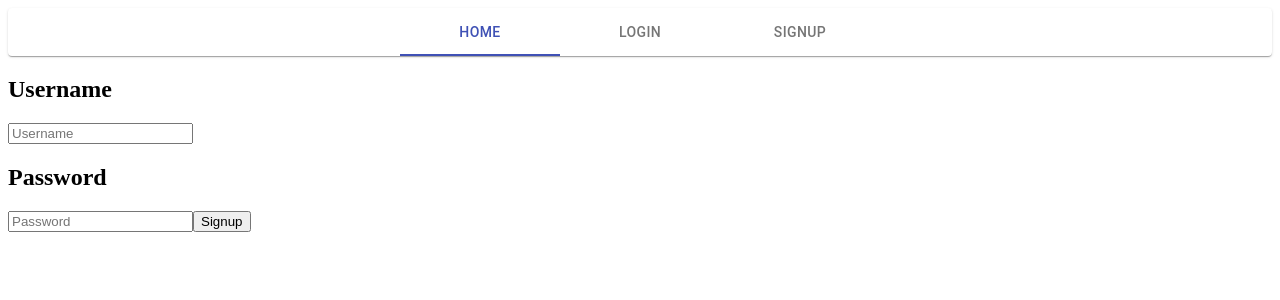
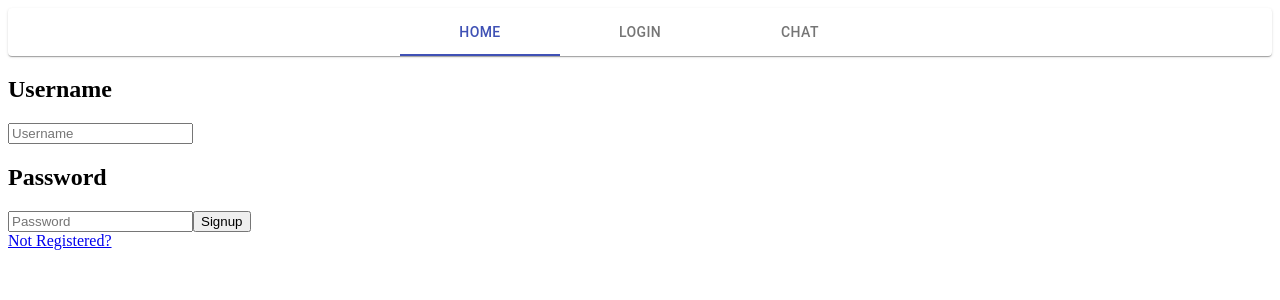
Before and after one commit to WictorSundstrom/MERN-Chat-Group, a React (Create React App) app in the folder frontend-react/: page /login in a window 1280 px wide. Shown: the top 300 px of the page. Built offline with nearby package versions, Linux system fonts and the light colour scheme.

Commit message:
added signup as a link in login

```diff
--- a/frontend-react/src/Components/App.js
+++ b/frontend-react/src/Components/App.js
@@ -1,12 +1,11 @@
 import React, { Fragment } from 'react'
 import { BrowserRouter as Router, Route } from 'react-router-dom'
 
-
 import Home from './Home'
 import Login from './Login'
-import Signup from './Signup'
+import Signup from './Signup';
 import { Nav } from './Nav'
-
+import Chat from './Chat'
 
 
 class App extends React.Component {
@@ -22,6 +21,8 @@ class App extends React.Component {
         })
     }
 
+
+
     render () {
         return (
             <Router>
@@ -29,7 +30,8 @@ class App extends React.Component {
                    <Nav selectedCat={this.state.categorySelected} onSelect={this.onCategoryChange}/>
                     <Route exact path="/" component={ Home } />
                     <Route exact path="/login" component={ Login } />
-                    <Route exact path="/signup" component={ Signup } />
+                    <Route exact path="/signup" component={ Signup } ></Route>
+                    <Route exact path="/chat" component={ Chat } />
                 </Fragment>
             </Router>
         )
--- /dev/null
+++ b/frontend-react/src/Components/Chat.js
@@ -0,0 +1,14 @@
+import React from 'react'
+
+class Chat extends React.Component {
+
+    render() {
+        return(
+            <div>
+                Chat!
+            </div>
+        )
+    }
+}
+
+export default Chat
--- a/frontend-react/src/Components/Login.js
+++ b/frontend-react/src/Components/Login.js
@@ -1,7 +1,7 @@
 import React, { Component } from 'react'
 import axios from 'axios'
 import { setToken } from './AuthHelper';
-
+import { Link } from 'react-router-dom'
 
 class Login extends Component {
 
@@ -36,6 +36,8 @@ class Login extends Component {
 
     render() {
         return(
+
+            <div>
                 <div className="login-form">
                     <form
                         onSubmit={e => this.handleFormSubmit(e)}>
@@ -79,6 +81,12 @@ class Login extends Component {
                         </input>
                     </form>
             </div>
+
+            <div>
+                <Link to="/signup">Not Registered?</Link>
+            </div>
+        </div>
+
         )
     }
 }
--- a/frontend-react/src/Components/Nav.js
+++ b/frontend-react/src/Components/Nav.js
@@ -18,7 +18,7 @@ export const Nav = ({selectedCat, onSelect}) => {
         >
             <Tab label="Home" component={Link} to="/"/>
             <Tab label="Login" component={Link} to="/login"/>
-            <Tab label="Signup" component={Link} to="/signup"/>
+            <Tab label="Chat" compontent={Link} to="/chat"/>
         </Tabs>
         </Paper>
     )
--- a/frontend-react/src/Components/Signup.js
+++ b/frontend-react/src/Components/Signup.js
@@ -1,6 +1,7 @@
 import React, { Component } from 'react'
 import axios from 'axios'
 import { setToken } from './AuthHelper';
+
 
 class Signup extends Component {
 
```
Lines whose indentation alone changed are shown as unchanged.
